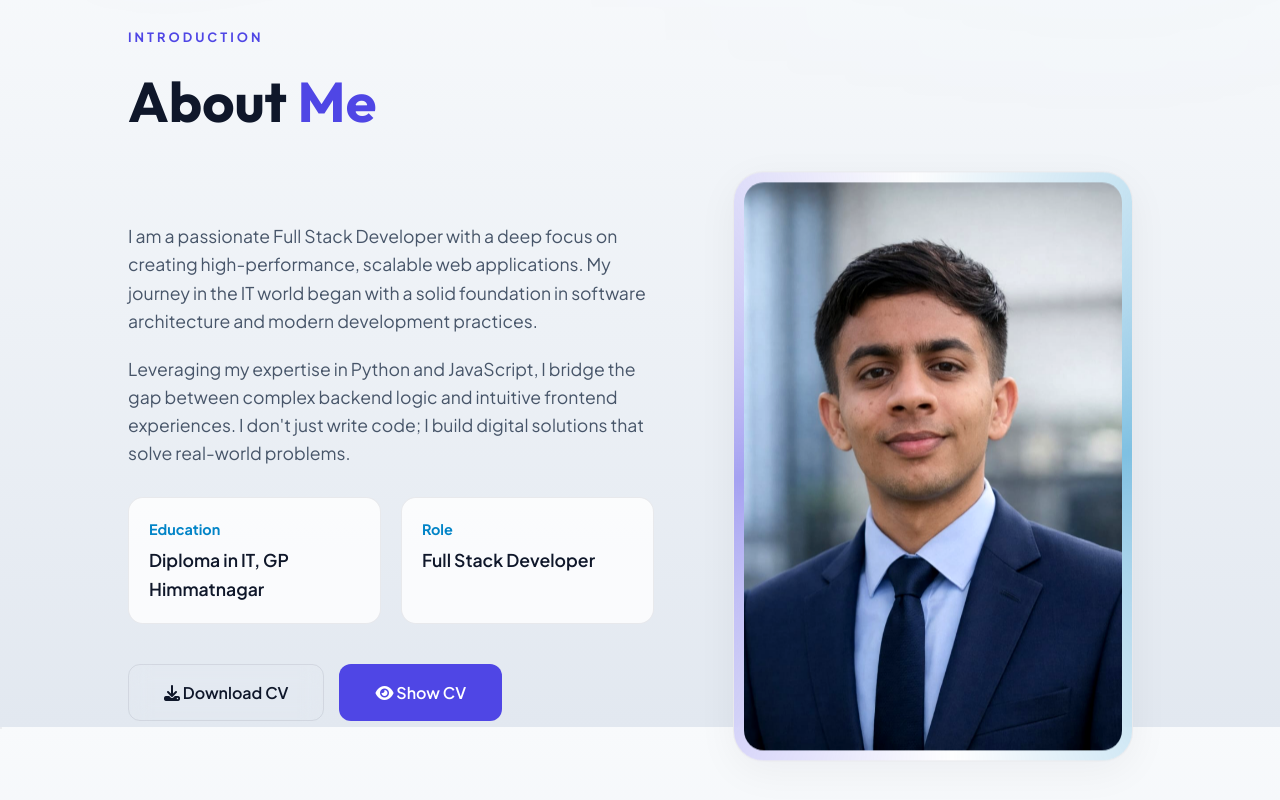
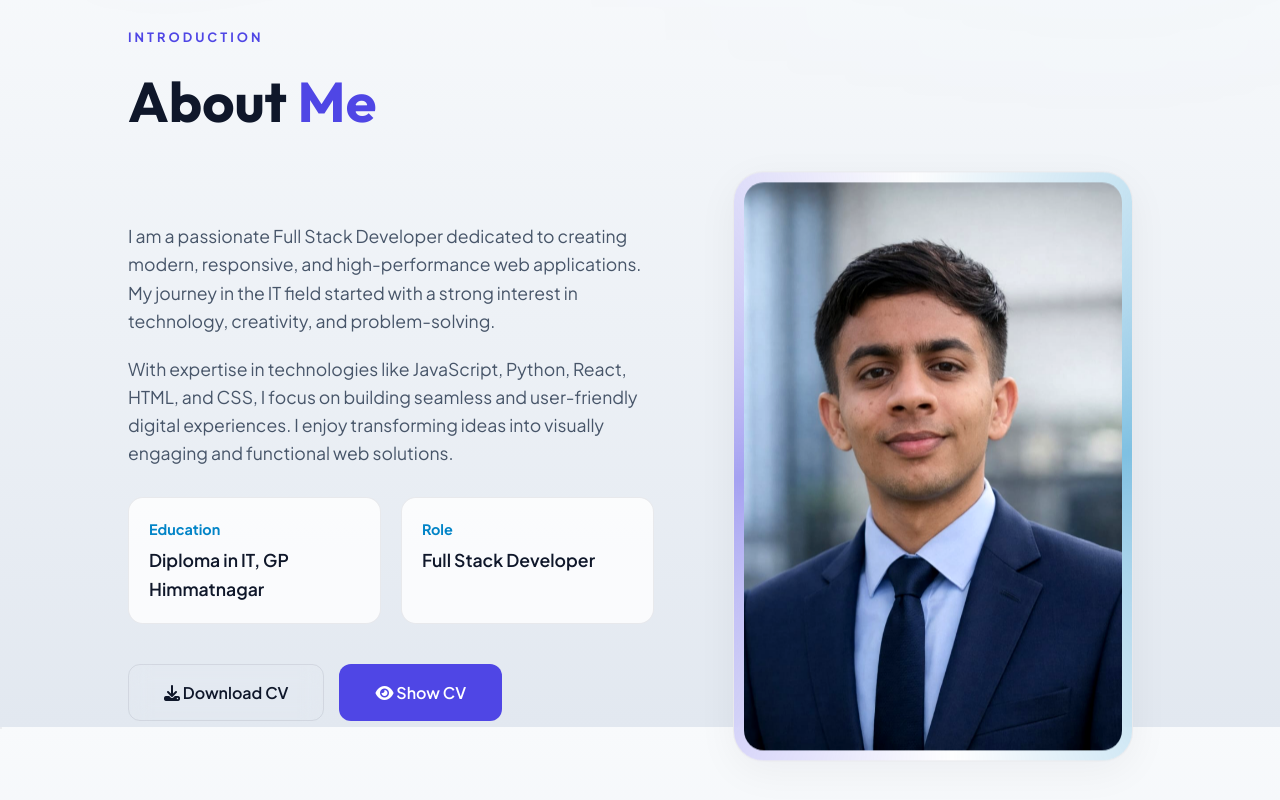
Before and after one commit to nishantrami/3D-web, a React (Vite) app: page / in a window 1280 px wide. Shown: the part 873-1673 px from the top of the page. Built offline with nearby package versions, Linux system fonts and the light colour scheme.

Commit message:
About change

```diff
--- a/src/components/About.jsx
+++ b/src/components/About.jsx
@@ -8,12 +8,8 @@ const About = () => {
 
             <div className="about-grid">
                 <div className="about-text reveal">
-                    <p>I am a passionate Full Stack Developer with a deep focus on creating high-performance, scalable web
-                        applications. My journey in the IT world began with a solid foundation in software architecture and
-                        modern development practices.</p>
-                    <p>Leveraging my expertise in Python and JavaScript, I bridge the gap between complex backend logic and
-                        intuitive frontend experiences. I don't just write code; I build digital solutions that solve
-                        real-world problems.</p>
+                    <p>I am a passionate Full Stack Developer dedicated to creating modern, responsive, and high-performance web applications. My journey in the IT field started with a strong interest in technology, creativity, and problem-solving.</p>
+                    <p>With expertise in technologies like JavaScript, Python, React, HTML, and CSS, I focus on building seamless and user-friendly digital experiences. I enjoy transforming ideas into visually engaging and functional web solutions.</p>
 
                     <div className="about-info">
                         <div className="info-item">
```
